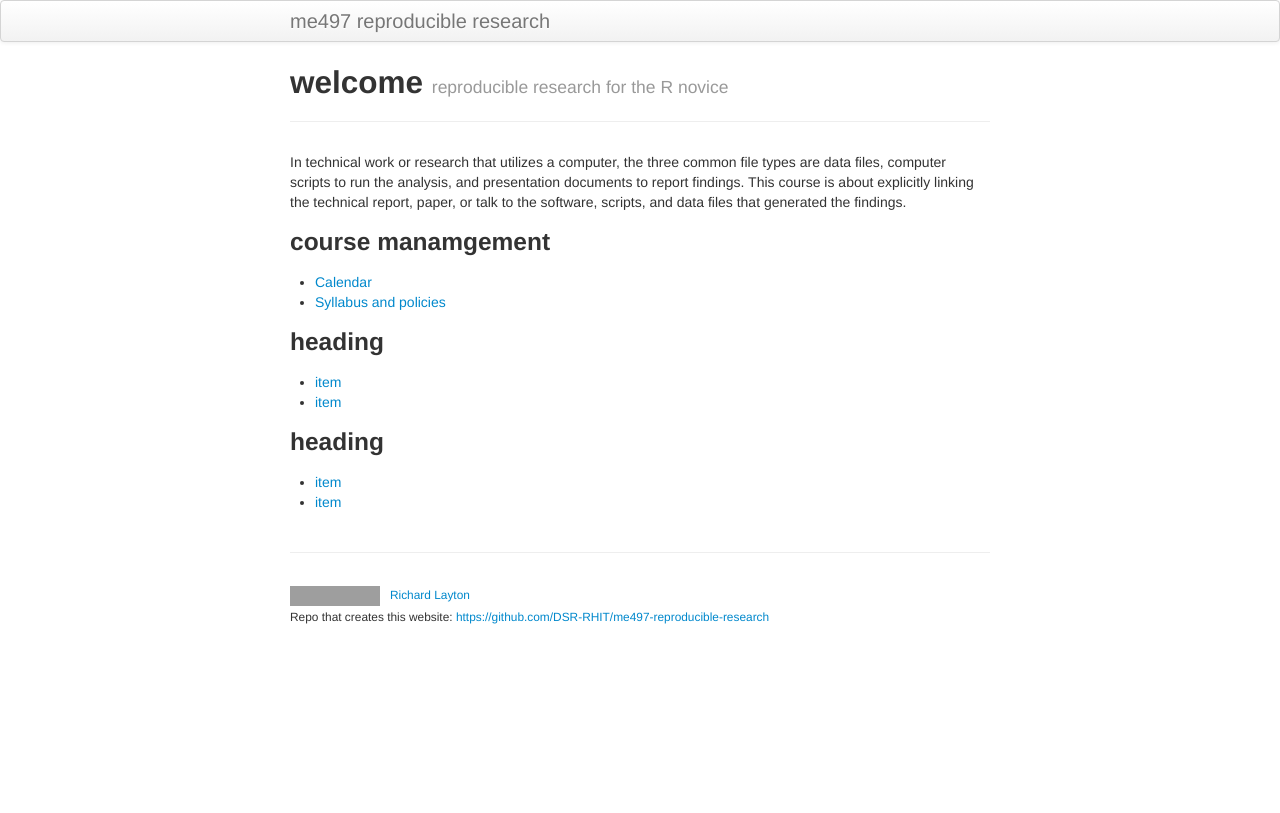
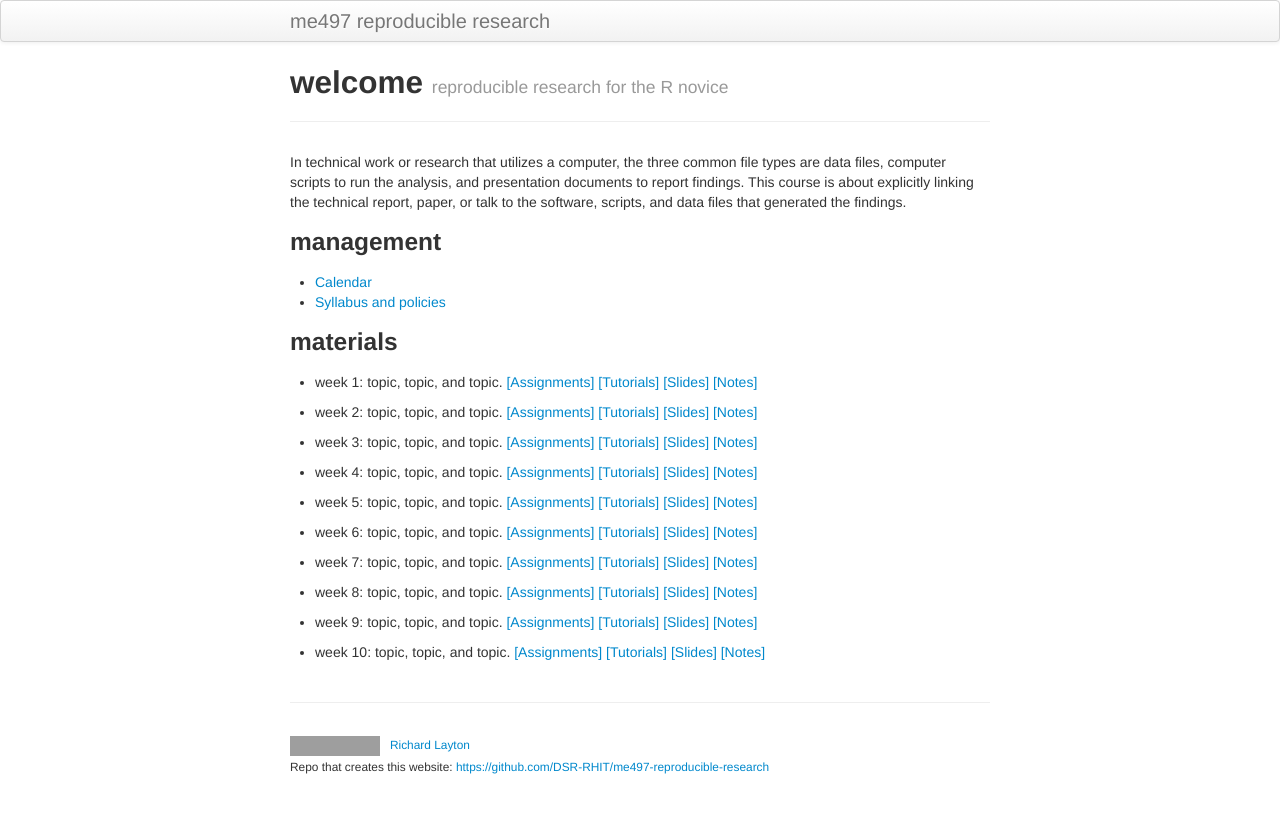
Before and after one commit to staceb/me497-reproducible-research, a Jekyll site: the page built from index.md, in a window 1280 px wide. Shown: the top 813 px of the page. Built offline with Jekyll 4.4.1, drawn with Linux system fonts in a browser that asks for light colours; grey boxes are pictures that could not be loaded.

Commit message:
try a front page scheme

```diff
--- a/index.md
+++ b/index.md
@@ -8,17 +8,29 @@ description: reproducible research for the R beginner with RStudio, knitr
 In technical work or research that utilizes a computer, the three common file types are
 data files, computer scripts to run the analysis, and presentation documents to report findings. This course is about explicitly linking the technical report, paper, or talk to the software, scripts, and data files that generated the findings.
 
-### course manamgement
+### management
 
 - [Calendar](pages/item.html)
 - [Syllabus and policies](pages/item.html)
 
-### heading
+### materials
 
-- [item](pages/item.html)
-- [item](pages/item.html)
+- week 1: topic, topic, and topic. [[Assignments]](pages/item.html) [[Tutorials]](pages/item.html) [[Slides]](pages/item.html) [[Notes]](pages/item.html)
 
-### heading
+- week 2: topic, topic, and topic. [[Assignments]](pages/item.html) [[Tutorials]](pages/item.html) [[Slides]](pages/item.html) [[Notes]](pages/item.html)
 
-- [item](pages/item.html)
-- [item](pages/item.html)
+- week 3: topic, topic, and topic. [[Assignments]](pages/item.html) [[Tutorials]](pages/item.html) [[Slides]](pages/item.html) [[Notes]](pages/item.html)
+
+- week 4: topic, topic, and topic. [[Assignments]](pages/item.html) [[Tutorials]](pages/item.html) [[Slides]](pages/item.html) [[Notes]](pages/item.html)
+
+- week 5: topic, topic, and topic. [[Assignments]](pages/item.html) [[Tutorials]](pages/item.html) [[Slides]](pages/item.html) [[Notes]](pages/item.html)
+
+- week 6: topic, topic, and topic. [[Assignments]](pages/item.html) [[Tutorials]](pages/item.html) [[Slides]](pages/item.html) [[Notes]](pages/item.html)
+
+- week 7: topic, topic, and topic. [[Assignments]](pages/item.html) [[Tutorials]](pages/item.html) [[Slides]](pages/item.html) [[Notes]](pages/item.html)
+
+- week 8: topic, topic, and topic. [[Assignments]](pages/item.html) [[Tutorials]](pages/item.html) [[Slides]](pages/item.html) [[Notes]](pages/item.html)
+
+- week 9: topic, topic, and topic. [[Assignments]](pages/item.html) [[Tutorials]](pages/item.html) [[Slides]](pages/item.html) [[Notes]](pages/item.html)
+
+- week 10: topic, topic, and topic. [[Assignments]](pages/item.html) [[Tutorials]](pages/item.html) [[Slides]](pages/item.html) [[Notes]](pages/item.html)
```
